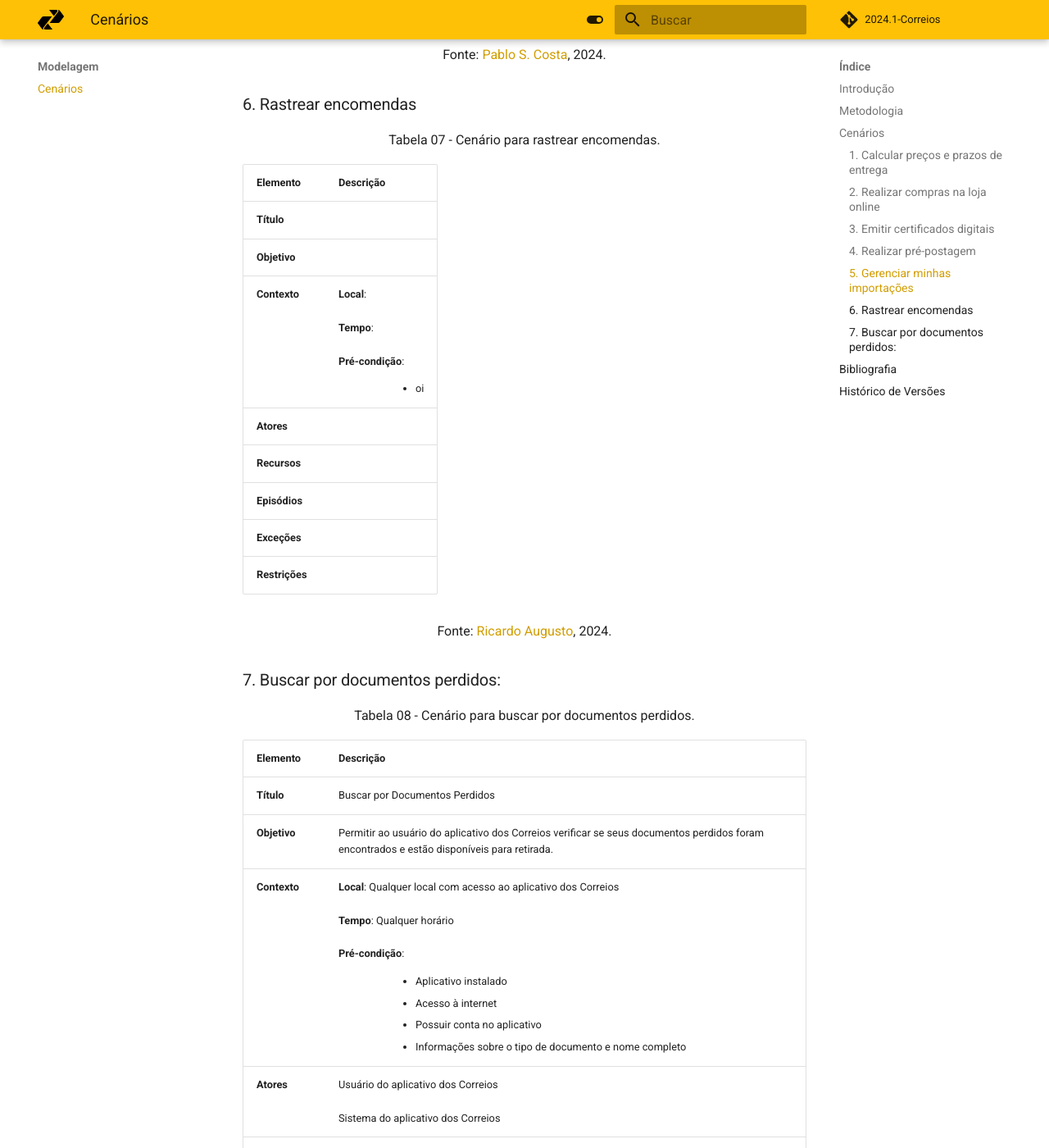
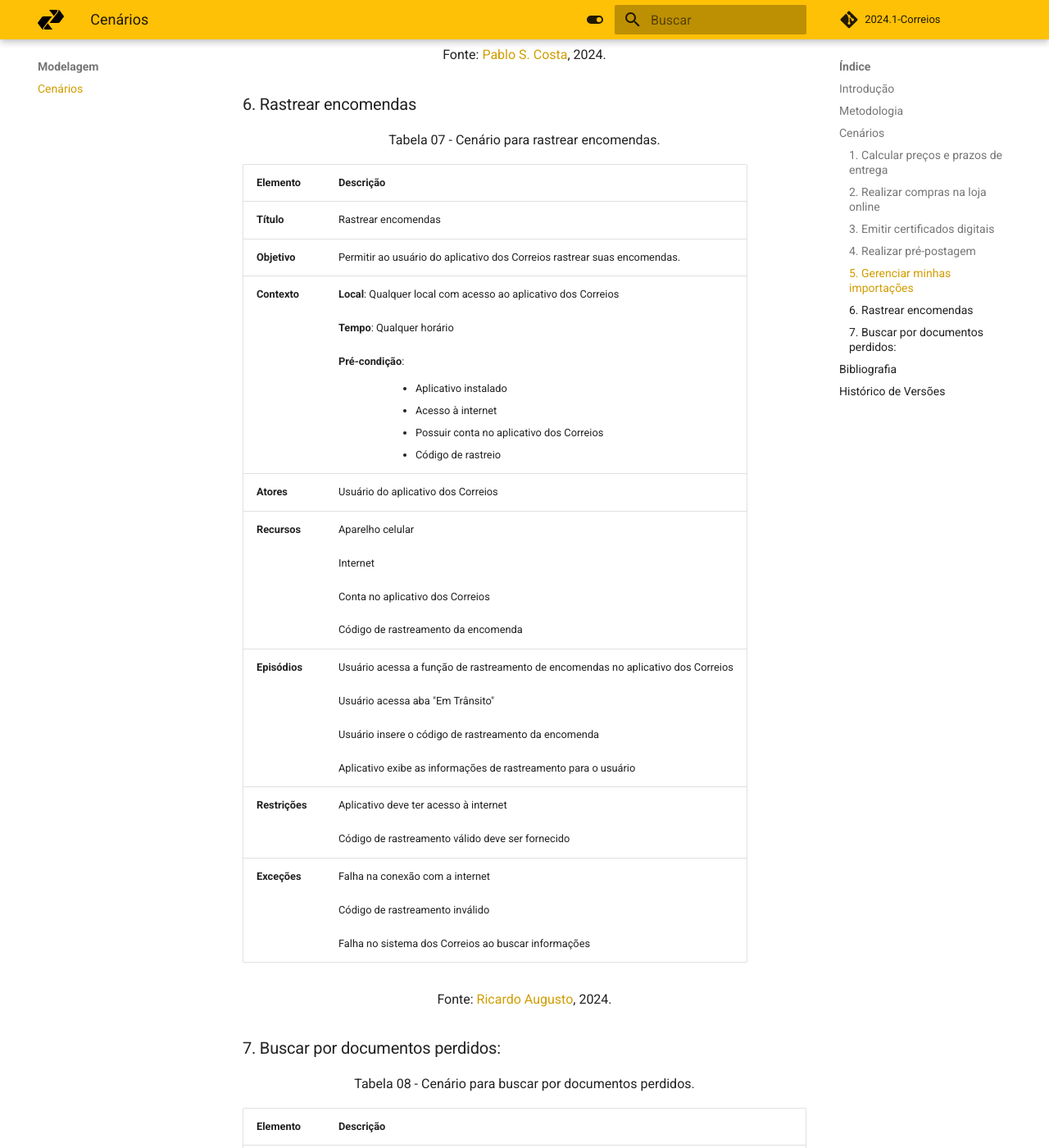
Before and after one commit to Requisitos-de-Software/2024.1-Serasa, an MkDocs documentation site: the page built from docs/modelagem/cenarios.md, in a window 1280 px wide and 1400 px high, scrolled down 6318 px. Shown: the whole window at 82% size. Built offline with MkDocs 1.6.1 and Material for MkDocs 9.7.7, drawn with Linux system fonts in a browser that asks for light colours; comment, search, counter and statistics services are not loaded.

Commit message:
adicionando cenario de rastreamento

```diff
--- a/docs/modelagem/cenarios.md
+++ b/docs/modelagem/cenarios.md
@@ -121,14 +121,14 @@ O cenário de criar e pagar uma pré-postagem utilizando o aplicativo dos Correi
 
 | **Elemento** | **Descrição** |
 | | |
-| **Título** | |
-| **Objetivo** | |
-| **Contexto**| **Local**:  <br><br> **Tempo**:  <br><br> **Pré-condição**: <ul style="list-style; padding-left: 70px;"> <li> oi </ul>|
-| **Atores** | |
-| **Recursos** | |
-| **Episódios** | |
-| **Exceções** | |
-| **Restrições** | |
+| **Título** | Rastrear encomendas |
+| **Objetivo** | Permitir ao usuário do aplicativo dos Correios rastrear suas encomendas. |
+| **Contexto**| **Local**:  Qualquer local com acesso ao aplicativo dos Correios <br><br> **Tempo**:  Qualquer horário<br><br> **Pré-condição**: <ul style="list-style; padding-left: 70px;"> <li> Aplicativo instalado <li> Acesso à internet <li>Possuir conta no aplicativo dos Correios <li> Código de rastreio </ul> |
+| **Atores** | Usuário do aplicativo dos Correios |
+| **Recursos** | Aparelho celular <br><br> Internet <br><br> Conta no aplicativo dos Correios <br><br> Código de rastreamento da encomenda |
+| **Episódios** | Usuário acessa a função de rastreamento de encomendas no aplicativo dos Correios <br><br> Usuário acessa aba "Em Trânsito" <br><br> Usuário insere o código de rastreamento da encomenda <br><br> Aplicativo exibe as informações de rastreamento para o usuário |
+| **Restrições** | Aplicativo deve ter acesso à internet <br><br> Código de rastreamento válido deve ser fornecido |
+| **Exceções** | Falha na conexão com a internet <br><br> Código de rastreamento inválido <br><br> Falha no sistema dos Correios ao buscar informações  |
 
 <font><p style="text-align: center">Fonte: [Ricardo Augusto](RicardoGH), 2024.</p></font>
 
```
